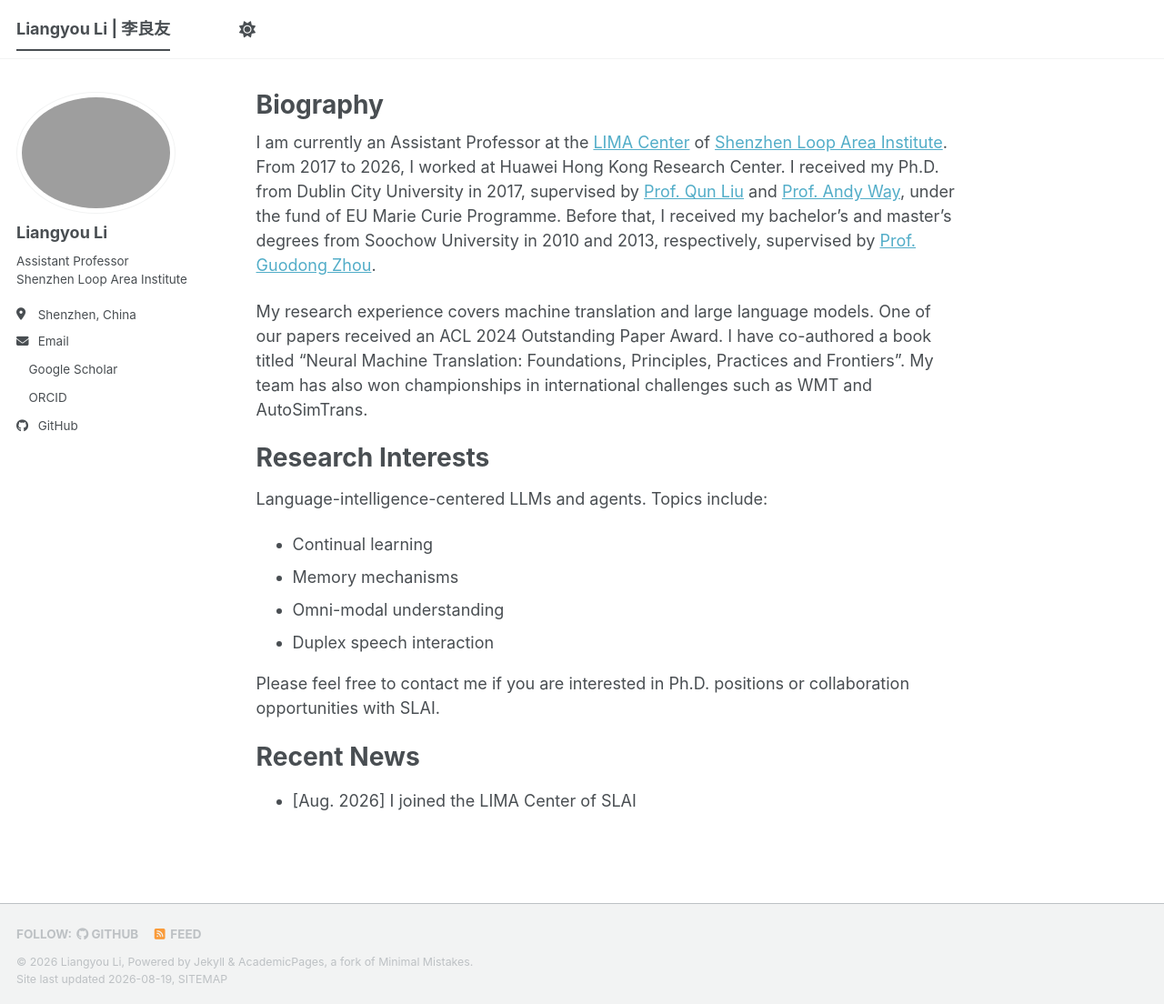
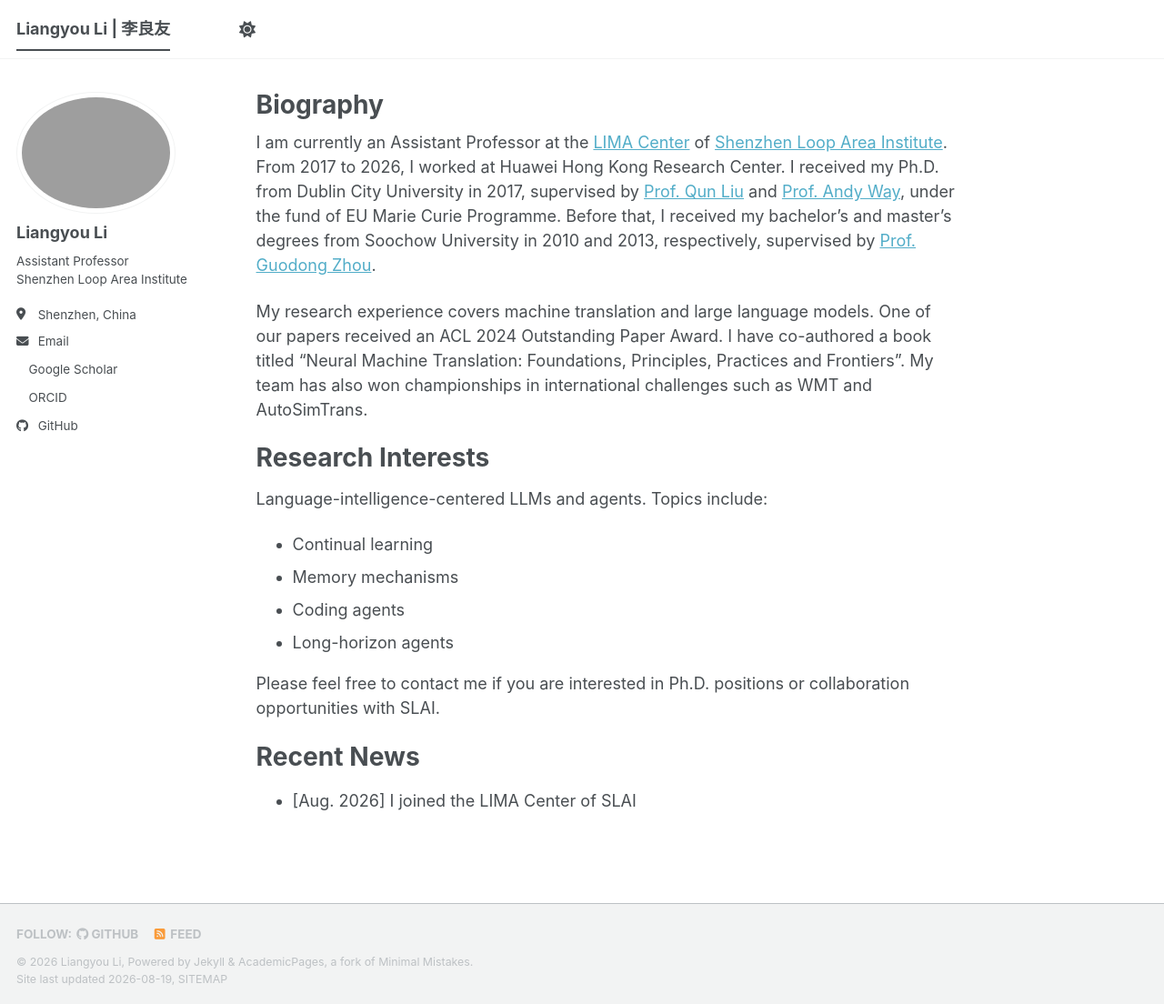
Before and after one commit to llysuda/llysuda.github.io, a Jekyll site: the page built from _pages/about.md, in a window 1280 px wide and 1104 px high. Shown: the whole window at 91% size. Built offline with Jekyll 4.4.1, drawn with Linux system fonts in a browser that asks for light colours; a style sheet for code colours, icons or effects is not loaded.

Commit message:
Update research interest topics on the homepage.
Replace omni-modal and duplex speech items with coding and long-horizon agents.

Co-authored-by: Cursor <cursoragent@cursor.com>

```diff
--- a/_pages/about.md
+++ b/_pages/about.md
@@ -17,8 +17,8 @@ Research Interests
 Language-intelligence-centered LLMs and agents. Topics include:
 - Continual learning
 - Memory mechanisms
-- Omni-modal understanding
-- Duplex speech interaction
+- Coding agents
+- Long-horizon agents
 
 Please feel free to contact me if you are interested in Ph.D. positions or collaboration opportunities with SLAI.
 
```
